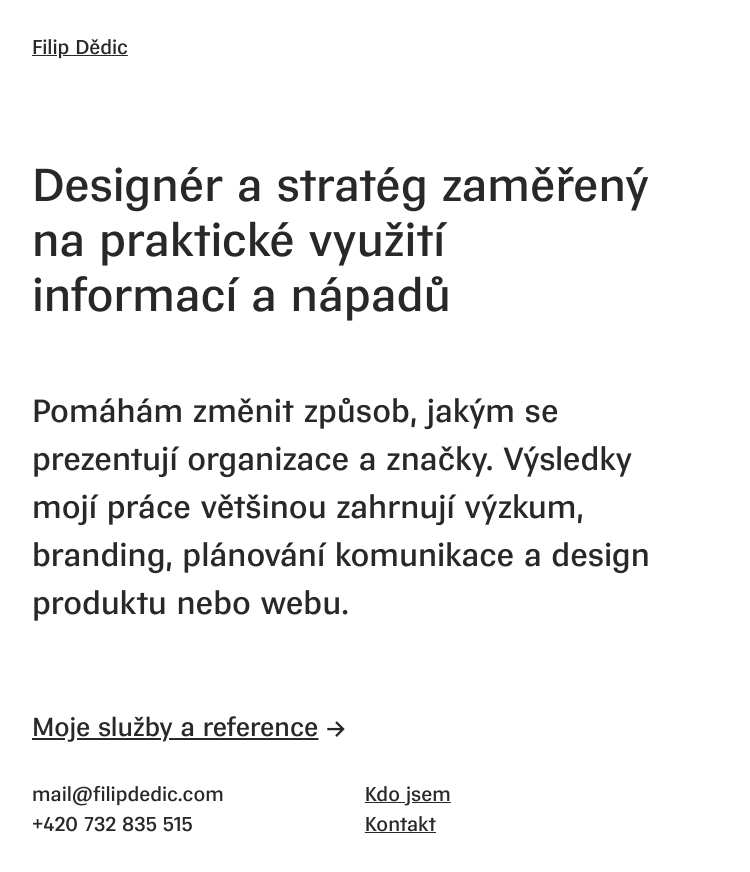
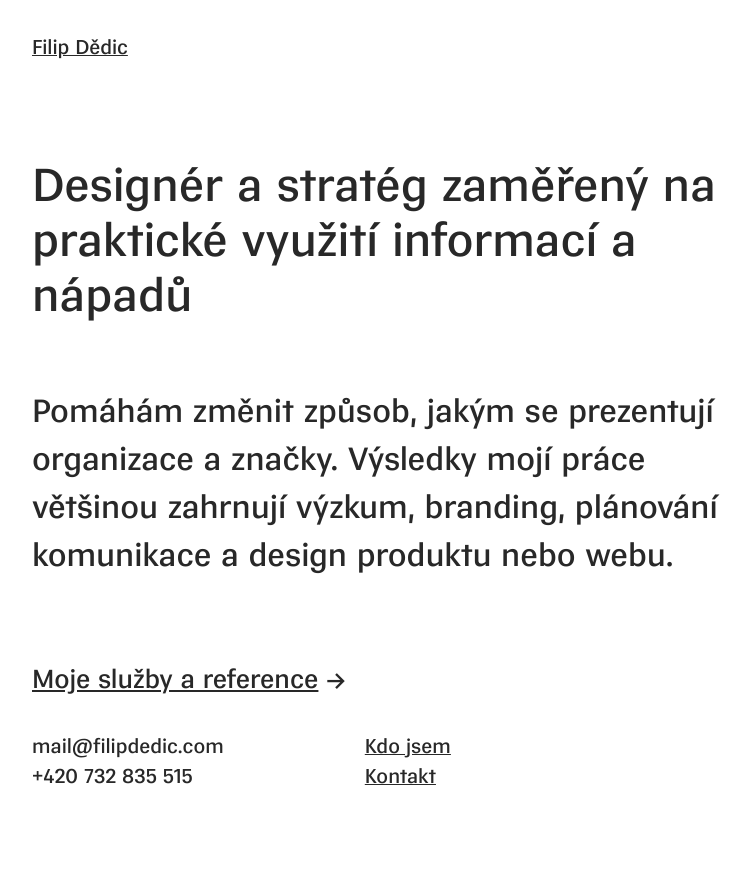
Before and after one commit to fdedic/fdedic.github.io, a Jekyll site: the page built from index.md, in a window 1280 px wide. Shown: the top 872 px of the page, without its empty margins (128-878 px from the left). Built offline with Jekyll 4.4.1, drawn with Linux system fonts in a browser that asks for light colours; nearby versions of some CDN libraries.

Commit message:
Update default.html

```diff
--- a/_layouts/default.html
+++ b/_layouts/default.html
@@ -6,7 +6,7 @@
 <section class="content">
   <div class="container">
     <div class="row">
-      <div class="two-thirds column">
+      <div class="nine columns">
 
         {{content}}
 
```
